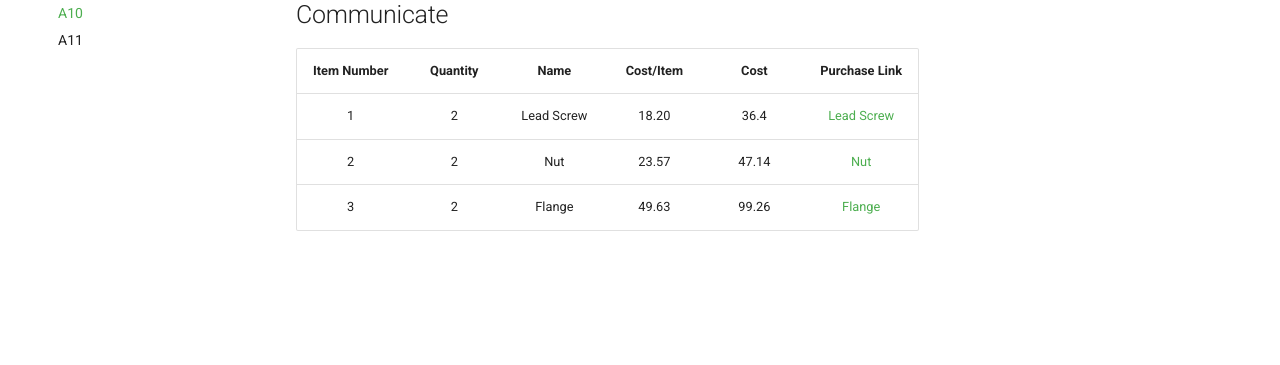
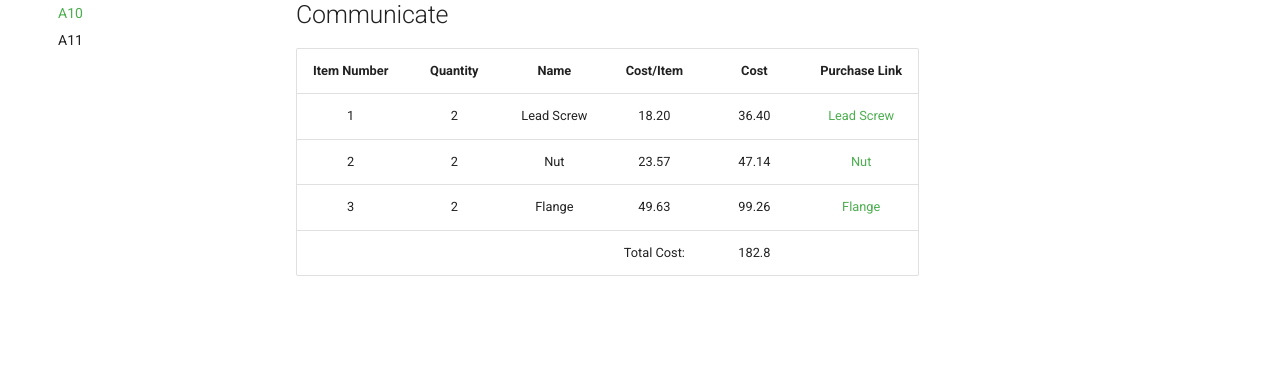
Before and after one commit to Taylor-Rockefeller-Portfolio/megr2157-portfolio, an MkDocs documentation site: the page built from docs/assignments/A10/index.md, in a window 1280 px wide. Shown: the part 475-840 px from the top of the page. Built offline with MkDocs 1.6.1 and Material for MkDocs 9.7.7, drawn with Linux system fonts in a browser that asks for light colours.

Commit message:
Fix formatting of cost in assignment table

```diff
--- a/docs/assignments/A10/index.md
+++ b/docs/assignments/A10/index.md
@@ -14,6 +14,7 @@ _Reference your concept selection (Pugh matrix) here. How does this design follo
 
 | Item Number | Quantity | Name | Cost/Item | Cost | Purchase Link |
 | :---: | :---: | :---: | :---: | :---: | :---: |
-| 1 | 2 | Lead Screw | 18.20 | 36.4 | [Lead Screw](https://www.roton.com/product/acme-steel-screw-right-59284/) |
+| 1 | 2 | Lead Screw | 18.20 | 36.40 | [Lead Screw](https://www.roton.com/product/acme-steel-screw-right-59284/) |
 | 2 | 2 | Nut | 23.57 | 47.14 | [Nut](https://www.roton.com/product/acme-bronze-threaded-mount-nut-right-90222/) |
 | 3 | 2 | Flange | 49.63 | 99.26 | [Flange](https://www.roton.com/product/flange-steel-flange-89838/) |
+|  |  |  | Total Cost: | 182.8 |  |
```
